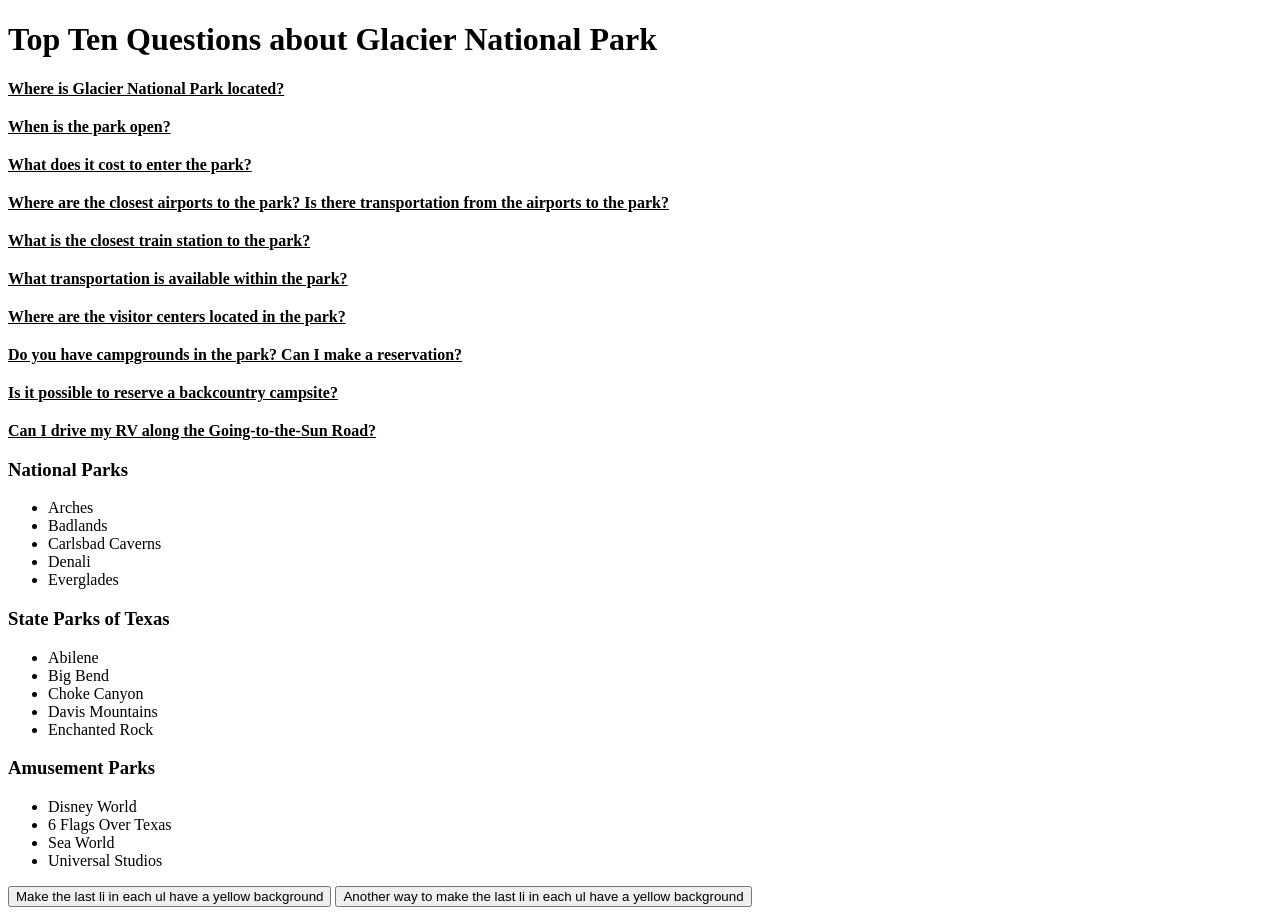
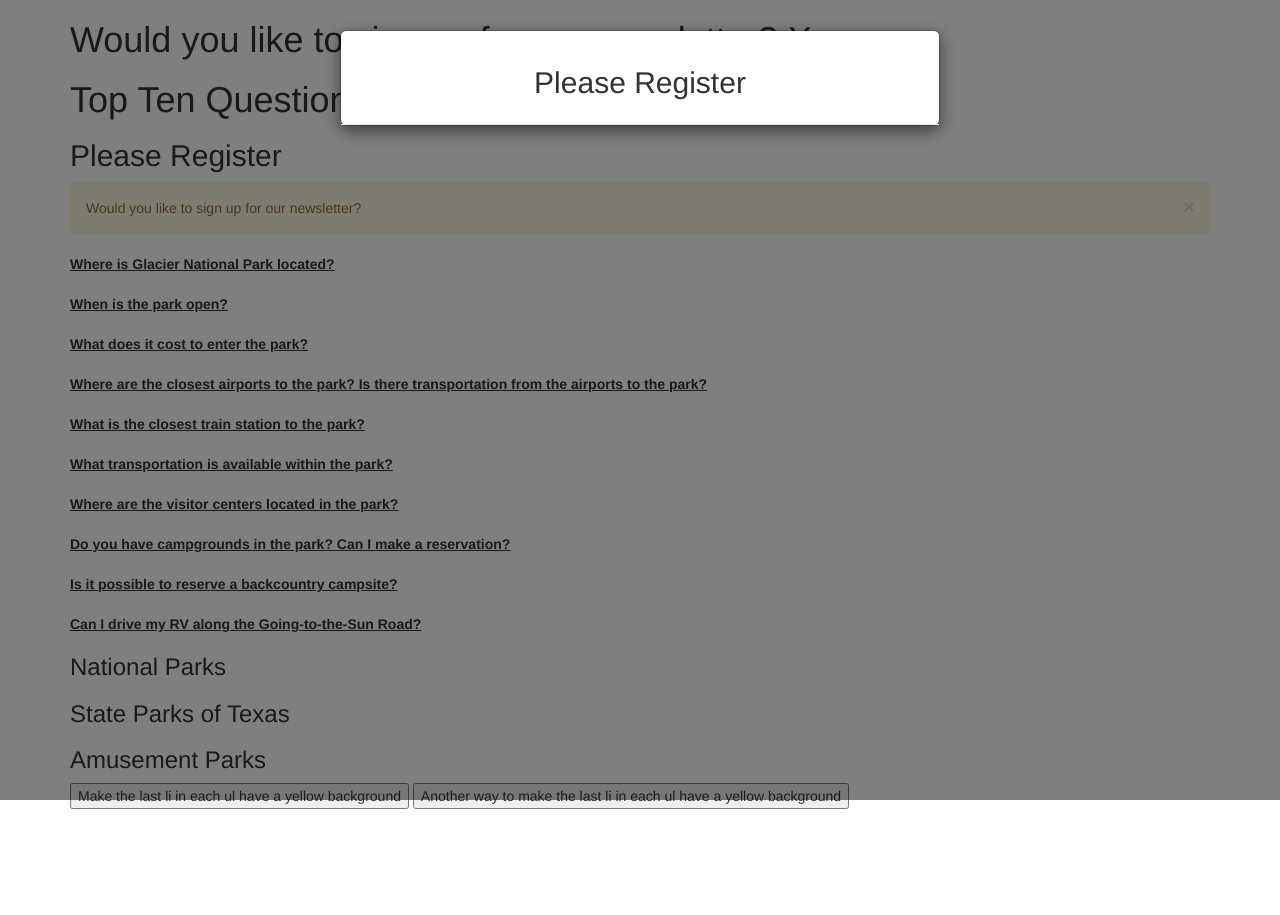
Before and after one commit to CodeupClassroom/teddy-web-exercises, a plain HTML site: page jquery_faq.html in a window 1280 px wide. After the commit the page ends 809 px from the top, so only its background shows below. Drawn offline with nearby package versions, Linux system fonts and the light colour scheme.

Commit message:
Solution to jQuery Effects exercise and bonuses

```diff
--- a/jquery_faq.html
+++ b/jquery_faq.html
@@ -2,6 +2,7 @@
 <html>
 <head>
     <title>jQuery Attributes and CSS Exercise</title>
+    <link href="https://maxcdn.bootstrapcdn.com/bootstrap/3.3.7/css/bootstrap.min.css" rel="stylesheet" integrity="sha384-BVYiiSIFeK1dGmJRAkycuHAHRg32OmUcww7on3RYdg4Va+PmSTsz/K68vbdEjh4u" crossorigin="anonymous">
     <style type="text/css">
 
         .invisible {
@@ -20,11 +21,39 @@
             display: block;
         }
 
+        #register {
+            display: none;
+        }
+
     </style>
 </head>
 <body>
 
+<main class="container">
+
+    <div id="newsletter">
+        <h1>Would you like to sign up for our newsletter? <span id="x-click">X</span></h1>
+    </div>
     <h1>Top Ten Questions about Glacier National Park</h1>
+
+    <h2 id="register">Please Register</h2>
+
+    <!-- modal -->
+    <div class="modal fade" tabindex="-1" role="dialog" aria-labelledby="mySmallModalLabel" id="myModal">
+        <div class=" modal-dialog modal-md" role="document">
+            <div class="modal-content">
+                <div class="modal-header">
+                    <h2 class="text-center">Please Register</h2>
+                </div>
+            </div>
+        </div>
+    </div>
+
+    <!-- alert box -->
+    <div id="alert" class="alert alert-warning alert-dismissible hidden" role="alert">
+        <button type="button" class="close" data-dismiss="alert" aria-label="Close"><span aria-hidden="true">&times;</span></button>
+        Would you like to sign up for our newsletter?
+    </div>
 
     <dl>
         <dt>Where is Glacier National Park located?</dt>
@@ -97,8 +126,20 @@
     <button id="li1">Make the last li in each ul have a yellow background</button>
     <button id="li2">Another way to make the last li in each ul have a yellow background</button>
 
+</main>
+
+
 <script src="http://code.jquery.com/jquery-2.2.4.min.js"></script>
+<!-- Bootstrap Core JavaScript -->
+<script src="https://maxcdn.bootstrapcdn.com/bootstrap/3.3.7/js/bootstrap.min.js" integrity="sha384-Tc5IQib027qvyjSMfHjOMaLkfuWVxZxUPnCJA7l2mCWNIpG9mGCD8wGNIcPD7Txa" crossorigin="anonymous"></script>
 <script>
+
+    $(document).ready(function() {
+
+        "use strict";
+
+
+        // --------- TRAVERSAL LESSON
 
         $("#li1").click(function() {
             $("ul").each(function(index, element) {
@@ -125,6 +166,36 @@
 
 
 
+        // --------- EFFECTS LESSON
+
+
+        $('#x-click').click(function() {
+            $(this).parent().parent().hide();
+        });
+
+
+        $('h3').next().hide();
+
+        $('h3').click(function() {
+            $(this).next().slideToggle();
+        });
+
+
+        $('#register').delay(4000).fadeIn();
+
+
+        // BONUSES
+
+        // Fade in the register alert
+            $("#alert").hide().delay(2000).removeClass('hidden').fadeIn(1000);
+
+        // Pop up modal
+            setTimeout(function() {
+                $("#myModal").modal("show");
+            }, 2000);
+
+    });
+
 </script>
 
 </body>
```
Lines whose indentation alone changed are shown as unchanged.
